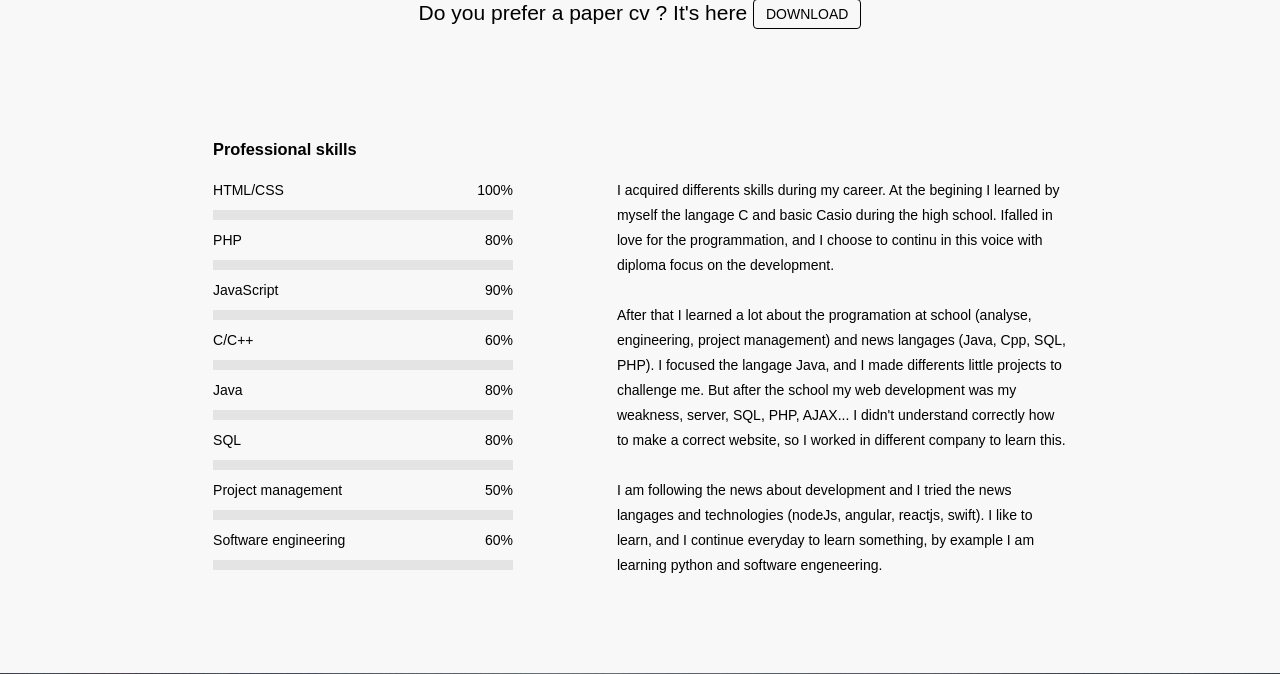
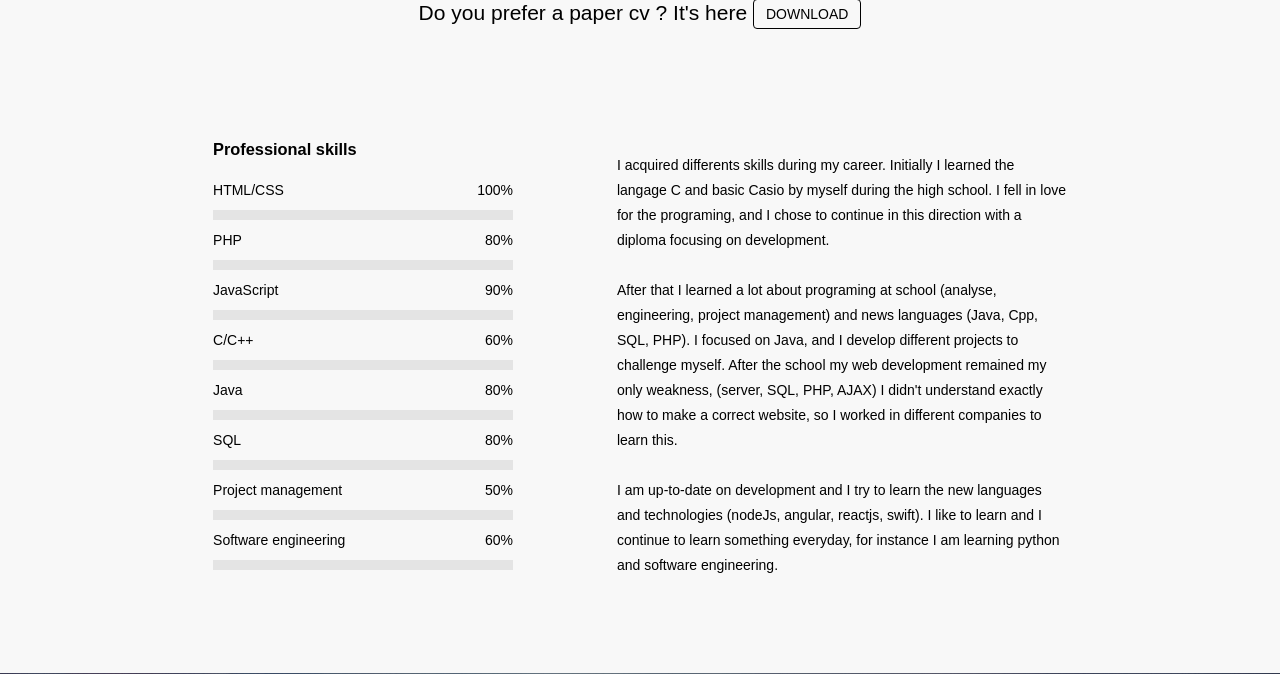
Before and after one commit to agivern/cv, a PHP site: page / in a window 1280 px wide. Shown: the part 1245-1919 px from the top of the page. Run offline with PHP 8.4, Linux system fonts and the light colour scheme; some libraries are stand-ins or nearby versions.

Commit message:
Correction

```diff
--- a/index.php
+++ b/index.php
@@ -140,11 +140,11 @@
             </section>
 
             <section class="c-skills c-skills--description">
-                I acquired differents skills during my career. At the begining I learned by myself the langage C and basic Casio during the high school. Ifalled in love for the programmation, and I choose to continu in this voice with diploma focus on the development.
+                I acquired differents skills during my career. Initially I learned the langage C and basic Casio by myself during the high school. I fell in love for the programing, and I chose to continue in this direction with a diploma focusing on development.
                 </br></br>
-                After that I learned a lot about the programation at school (analyse, engineering, project management) and news langages (Java, Cpp, SQL, PHP). I focused the langage Java, and I made differents little projects to challenge me. But after the school my web development was my weakness, server, SQL, PHP, AJAX... I didn't understand correctly how to make a correct website, so I worked in different company to learn this.
+                After that I learned a lot about programing at school (analyse, engineering, project management) and news languages (Java, Cpp, SQL, PHP). I focused on Java, and I develop different projects to challenge myself. After the school my web development remained my only weakness, (server, SQL, PHP, AJAX) I didn't understand exactly how to make a correct website, so I worked in different companies to learn this.
                 </br></br>
-                I am following the news about development and I tried the news langages and technologies (nodeJs, angular, reactjs, swift). I like to learn, and I continue everyday to learn something, by example I am learning python and software engeneering.
+                I am up-to-date on development and I try to learn the new languages and technologies (nodeJs, angular, reactjs, swift). I like to learn and I continue to learn something everyday, for instance I am learning python and software engineering.
             </section>
         </section>
 
```
